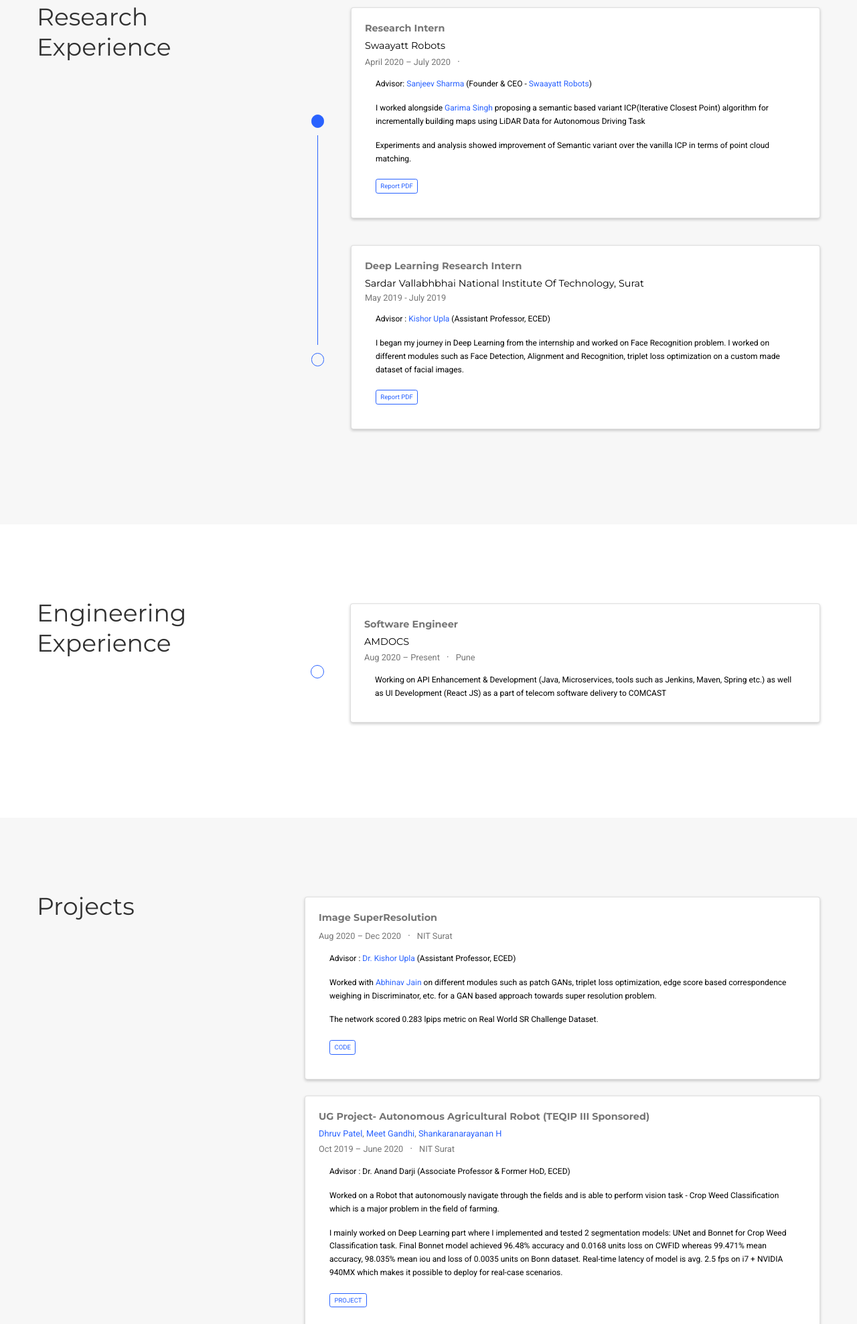
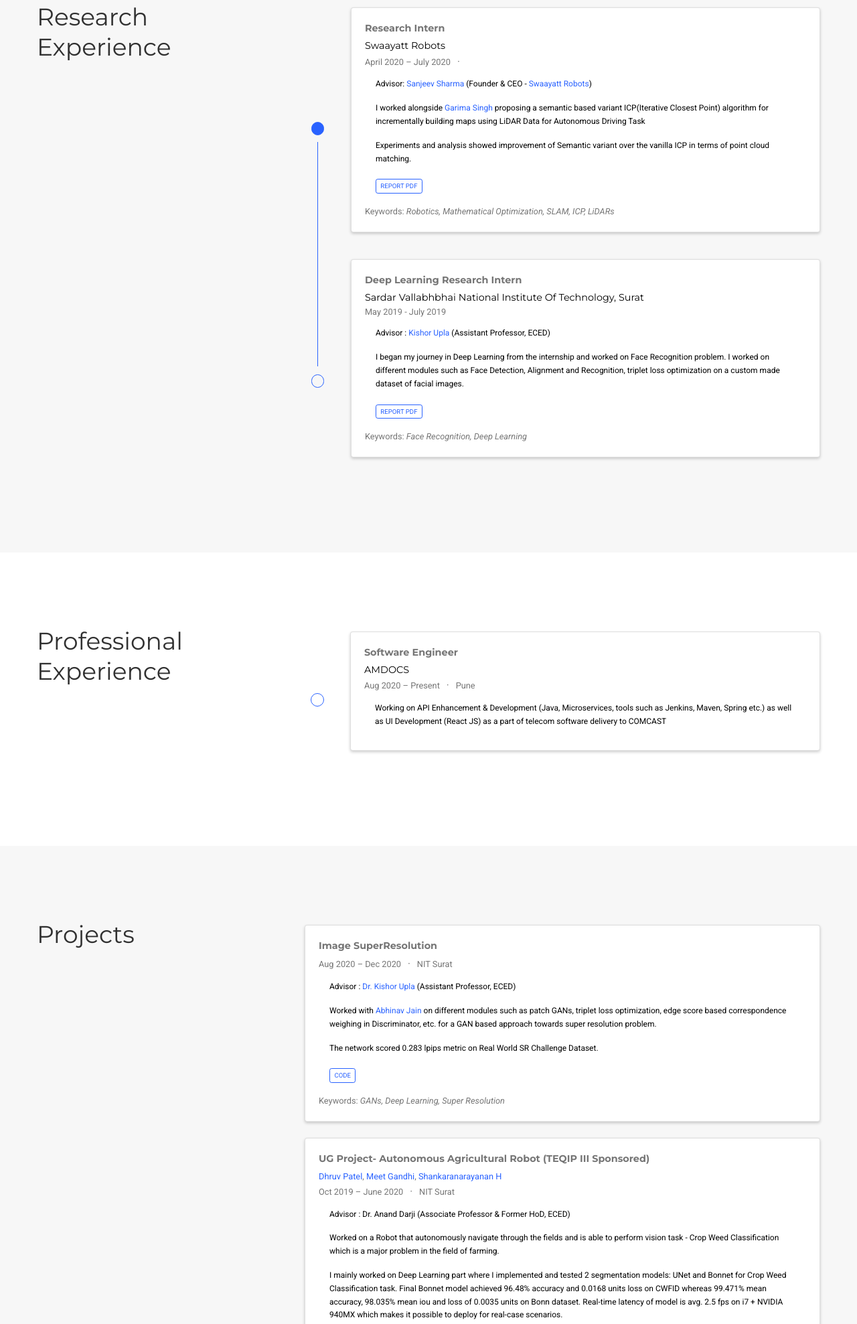
Before and after one commit to Dhruv2012/Dhruv2012.github.io, a plain HTML site: page index.html in a window 1280 px wide. Shown: the part 828-2805 px from the top of the page at 67% size. Drawn offline with nearby package versions, Linux system fonts and the light colour scheme; some packages are replaced by stand-ins of ours; no server answers; some icons are missing.

Commit message:
keywords added & unnecessary commented stuff removed

```diff
--- a/index.html
+++ b/index.html
@@ -230,10 +230,6 @@
 
 
 
-  <meta property="twitter:card" content="summary">
-
-  <meta property="twitter:site" content="@saby_tweets">
-  <meta property="twitter:creator" content="@saby_tweets">
 
   <meta property="og:site_name" content="Dhruv Patel">
   <meta property="og:url" content="/">
@@ -358,7 +354,7 @@
 
               <a class="dropdown-item" href="/#research_experience" data-target="#research_experience"><span>Research Experience</span></a>
 
-              <a class="dropdown-item" href="/#engineering_experience" data-target="#engineering_experience"><span>Engineering Experience</span></a>
+              <a class="dropdown-item" href="/#professional_experience" data-target="#professional_experience"><span>Professional Experience</span></a>
 
           </div>
         </li>
@@ -537,70 +533,11 @@
           </a>
         </li>
 
-      <!--
-        <li>
-          <a href="https://twitter.com/saby_tweets" target="_blank" rel="noopener">
-            <i class="fab fa-twitter big-icon"></i>
-          </a>
-        </li>
-
-
-
-
-
-
-
-
-
-
-        <li>
-          <a href="https://scholar.google.co.uk/citations?user=hgTsWBgAAAAJ" target="_blank" rel="noopener">
-            <i class="ai ai-google-scholar big-icon"></i>
-          </a>
-        </li>
-
-
-
-
-
-
-
-
-
-
-
-
-        <li>
-          <a href="https://medium.com/@ssahoo.ai" target="_blank" rel="noopener">
-            <i class="fab fa-medium big-icon"></i>
-          </a>
-        </li>
-      -->
-
-
-
-
-
-
-
-
-
-
-
         <li>
           <a href="https://github.com/Dhruv2012" target="_blank" rel="noopener">
             <i class="fab fa-github big-icon"></i>
           </a>
         </li>
-
-
-
-
-
-
-
-
-
 
         <li>
           <a href="/files/cv.pdf" >
@@ -645,16 +582,6 @@ I have worked upon Robotics and Deep Learning domains as a part of Research Inte
       <div class="col-md-7">
         <h3>Education</h3>
         <ul class="ul-edu fa-ul">
-
-        <!--
-          <li>
-            <i class="fa-li fas fa-graduation-cap"></i>
-            <div class="description">
-              <p class="course">M. Tech in Computational Science, 2016</p>
-              <p class="institution">Indian Institute of Science, Bangalore</p>
-            </div>
-          </li>
-        -->
 
           <li>
             <i class="fa-li fas fa-graduation-cap"></i>
@@ -713,9 +640,13 @@ I have worked upon Robotics and Deep Learning domains as a part of Research Inte
                     <p>Experiments and analysis showed improvement of Semantic variant over the vanilla ICP in terms of point cloud matching.</p>
                     <div class="btn-links">
                       <a class="btn btn-outline-primary my-1 mr-1 btn-sm" href="https://drive.google.com/file/d/1vVOS0-THyyHfewWQaUQQg0-pW-rFG336/view?usp=sharing" target="_blank" rel="noopener">
-                        Report PDF
+                        REPORT PDF
                       </a>
                     </div>
+                  </div>
+                  <div class="text-muted exp-meta">
+                    Keywords:
+                    <em>Robotics, Mathematical Optimization, SLAM, ICP, LiDARs</em>
                   </div>
                 </div>
               </div>
@@ -746,9 +677,13 @@ I have worked upon Robotics and Deep Learning domains as a part of Research Inte
                     <p>I began my journey in Deep Learning from the internship and worked on Face Recognition problem. I worked on different modules such as Face Detection, Alignment and Recognition, triplet loss optimization on a custom made dataset of facial images.</p>
                     <div class="btn-links">
                       <a class="btn btn-outline-primary my-1 mr-1 btn-sm" href="https://drive.google.com/file/d/1e4rnHQZaeVZ6LJOuQwu64ZcFMvJqHpJ7/view?usp=sharing" target="_blank" rel="noopener">
-                        Report PDF
+                        REPORT PDF
                       </a>
                   </div>
+                </div>
+                <div class="text-muted exp-meta">
+                  Keywords:
+                  <em>Face Recognition, Deep Learning</em>
                 </div>
               </div>
             </div>
@@ -761,7 +696,7 @@ I have worked upon Robotics and Deep Learning domains as a part of Research Inte
   </section>
 
 
-  <section id="engineering_experience" class="home-section wg-experience   "  >
+  <section id="professional_experience" class="home-section wg-experience   "  >
     <div class="container">
 
 
@@ -769,7 +704,7 @@ I have worked upon Robotics and Deep Learning domains as a part of Research Inte
 
 <div class="row">
   <div class="col-12 col-lg-4 section-heading">
-    <h1>Engineering Experience</h1>
+    <h1>Professional Experience</h1>
 
   </div>
   <div class="col-12 col-lg-8">
@@ -810,9 +745,7 @@ I have worked upon Robotics and Deep Learning domains as a part of Research Inte
 
             </div>
             <div class="card-text">
-              <!--
-                <p>Supervisors :  <a href="https://www.linkedin.com/in/raghavendra-vk-b460849/">Raghavendra VK</a> and <a href="https://www.linkedin.com/in/ravichandrasv/">Ravi Chandra SV</a></p>
-              -->
+
 <p>Working on API Enhancement & Development (Java, Microservices, tools such as Jenkins, Maven,
   Spring etc.) as well as UI Development (React JS) as a part of telecom software delivery to COMCAST</p>
 </div>
@@ -857,6 +790,10 @@ I have worked upon Robotics and Deep Learning domains as a part of Research Inte
                       </a>
                   </div>
                   </div>
+                  <div class="text-muted exp-meta">
+                    Keywords:
+                    <em>GANs, Deep Learning, Super Resolution</em>
+                  </div>
                 </div>
               </div>
 
@@ -890,6 +827,10 @@ I have worked upon Robotics and Deep Learning domains as a part of Research Inte
                       </a>
                   </div>
                   </div>
+                  <div class="text-muted exp-meta">
+                    Keywords:
+                    <em>Robotics, Deep Learning, Sensor fusion, Autonomous Navigation, NVIDIA Jetson Nano.</em>
+                  </div>
                 </div>
               </div>
 
@@ -912,6 +853,10 @@ system design of machine vision for automating the tasks of Farm Robot as a part
                         SEMINAR REPORT
                       </a>
                   </div>
+                  </div>
+                  <div class="text-muted exp-meta">
+                    Keywords:
+                    <em>Computer Vision, Deep Learning, Robotics, Agriculture, Image Segmentation, Classification.</em>
                   </div>
                 </div>
               </div>
@@ -942,6 +887,11 @@ system design of machine vision for automating the tasks of Farm Robot as a part
                       </a>
                   </div>
                   </div>
+                  <div class="text-muted exp-meta">
+                    Keywords:
+                    <em>Robotics, Odometry, Path Planning, RaspberryPi, Control System, Image Processing,
+                      Computer Vision, Team Work, Embedded Systems.</em>
+                  </div>
                 </div>
               </div>
 
@@ -970,6 +920,10 @@ system design of machine vision for automating the tasks of Farm Robot as a part
                         PROJECT
                       </a>
                   </div>
+                  </div>
+                  <div class="text-muted exp-meta">
+                    Keywords:
+                    <em>Hackathon, App Development, Deep Learning</em>
                   </div>
                 </div>
               </div>
@@ -1135,80 +1089,10 @@ system design of machine vision for automating the tasks of Farm Robot as a part
       </li>
 
 
-
-
-      <!--
-        <li>
-          <i class="fa-li fas fa-map-marker fa-2x" aria-hidden="true"></i>
-          <span id="person-address">Robert Bosch Center for Cyber Physical Systems, Indian Institute of Science - Bangalore, Bangalore, KA 560012</span>
-        </li>
-      -->
-
-
-
-
-
-
-
-
-
-
-
-
-
-
-
-
-
-
-
-
       <li>
         <i class="fa-li fab fa-linkedin fa-2x" aria-hidden="true"></i>
         <a href="https://www.linkedin.com/in/dhruv-patel-aa8771160/" target="_blank" rel="noopener">LinkedIn</a>
       </li>
-
-
-
-
-
-
-
-
-
-
-
-    <!--
-      <li>
-        <i class="fa-li fab fa-twitter fa-2x" aria-hidden="true"></i>
-        <a href="https://twitter.com/saby_tweets" target="_blank" rel="noopener">Twitter</a>
-      </li>
-
-
-
-
-
-
-
-
-
-
-
-
-      <li>
-        <i class="fa-li fab fa-facebook fa-2x" aria-hidden="true"></i>
-        <a href="https://www.facebook.com/ssahoo/" target="_blank" rel="noopener">Facebook</a>
-      </li>
-
-    -->
-
-
-
-
-
-
-
-
 
 
       <li>
@@ -1218,18 +1102,6 @@ system design of machine vision for automating the tasks of Farm Robot as a part
 
 
     </ul>
-
-  <!--
-    <div class="d-none">
-      <input id="map-provider" value="2">
-      <input id="map-lat" value="13.013834">
-      <input id="map-lng" value="77.570170">
-      <input id="map-dir" value="Robert Bosch Center for Cyber Physical Systems, Indian Institute of Science - Bangalore, Bangalore, KA 560012">
-      <input id="map-zoom" value="15">
-      <input id="map-api-key" value="">
-    </div>
-    <div id="map"></div>
-  -->
 
   </div>
 </div>
```
